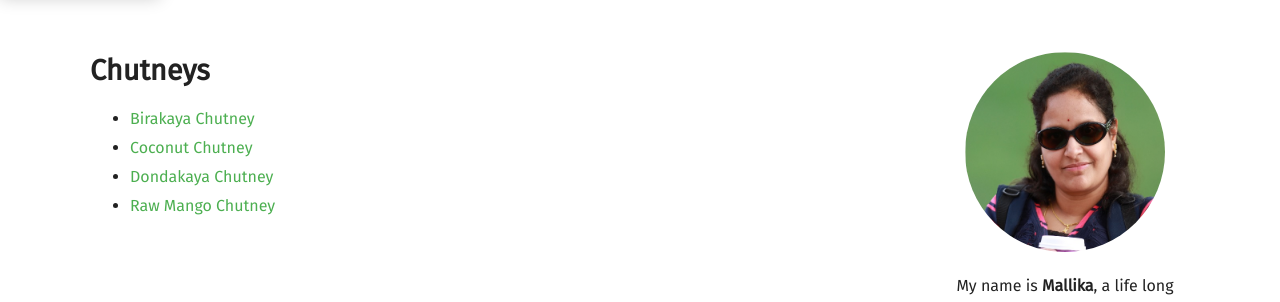
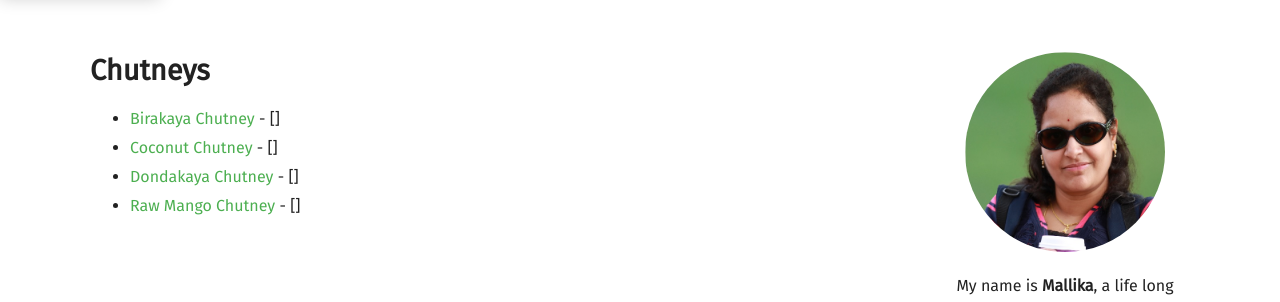
Before and after one commit to mallikasdishes/github.io, a Jekyll site: the page built from chutneys.html, in a window 1280 px wide. Shown: the part 225-527 px from the top of the page. Built offline with Jekyll 4.4.1, drawn with Linux system fonts in a browser that asks for light colours; some web fonts are replaced.

Commit message:
Update chutneys.html

```diff
--- a/chutneys.html
+++ b/chutneys.html
@@ -11,7 +11,9 @@ image_view: true
 			<ul>
 			{% assign sortedPosts = category[1] | sort: 'title' %}
 			{% for recipe in sortedPosts %}
-			<li><a href="{{ recipe.url }}"><span>{{ recipe.title }}</span></a></li>
+				<li>
+					<a href="{{ recipe.url }}"><span>{{ recipe.title }}</span></a> - [{{ recipe.prep_time }}]
+				</li>
 			{% endfor %}
 			</ul>
 		</div>
```
